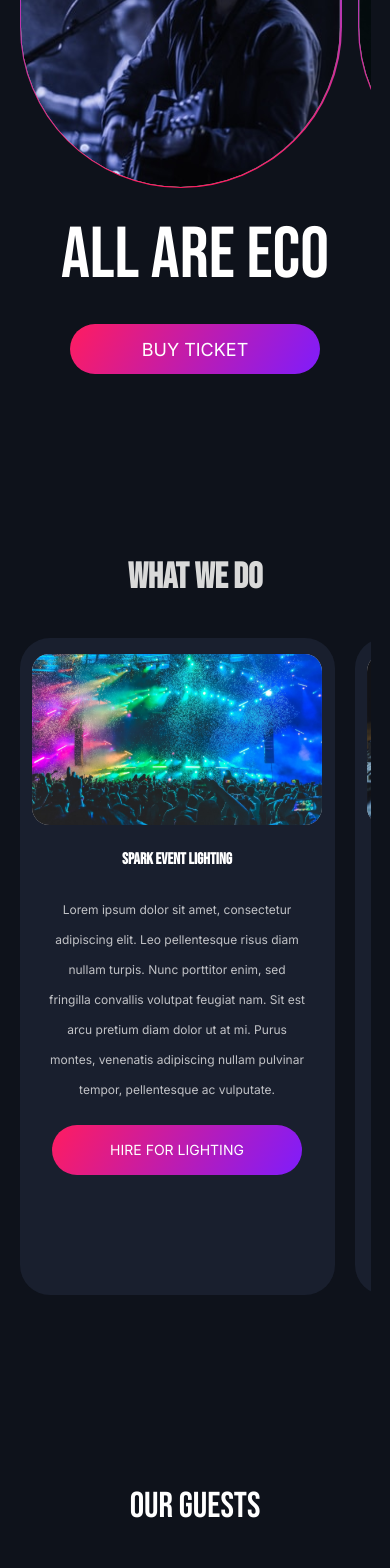
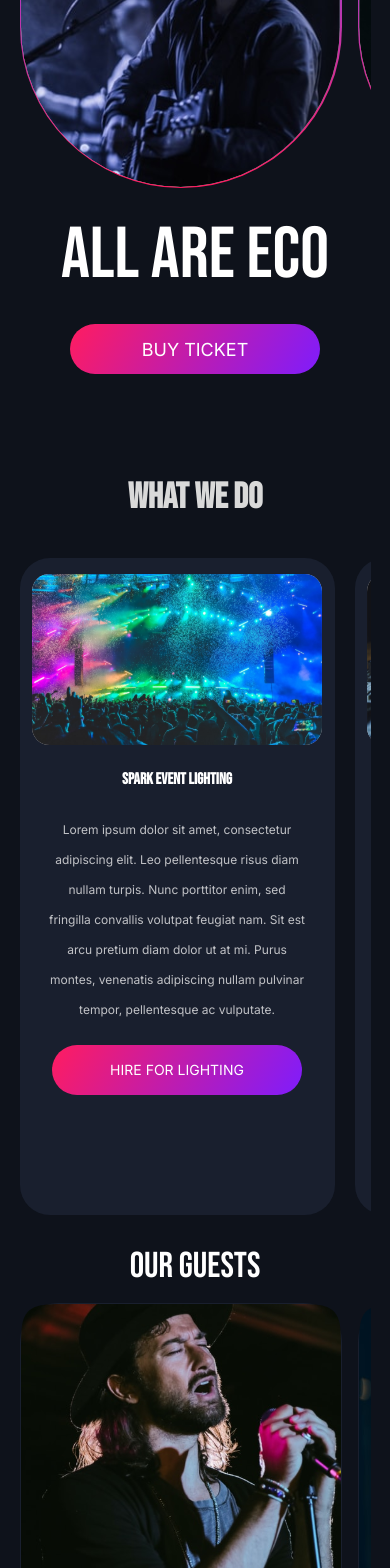
Before and after one commit to AveryU1/events-landing-page, a Next.js app: page / in a window 390 px wide. Shown: the part 432-2000 px from the top of the page. Built offline with nearby package versions, Linux system fonts and the light colour scheme.

Commit message:
add animations in every component using framer-motion

```diff
--- a/app/components/Guests.jsx
+++ b/app/components/Guests.jsx
@@ -1,15 +1,19 @@
+"use client";
 import React from "react";
 import guest1 from "../../public/assets/guest1.svg";
 import guest2 from "../../public/assets/guest2.svg";
 import guest3 from "../../public/assets/guest3.svg";
 import Image from "next/image";
 import { inter } from "../fonts";
+import { motion } from "framer-motion";
 export const Guests = () => {
     return (
-        <section className="max-w-[1440px] w-[90%] m-auto pt-24" id="team">
-            <h2 className="text-white text-4xl md:text-[72px] text-center ">Our Guests</h2>
+        <section className="max-w-[1440px] w-[90%] m-auto pt-4" id="team">
+            <h2 className="text-white text-4xl md:text-[72px] text-center ">
+                Our Guests
+            </h2>
             <ul
-                className={`${inter.variable} font-inter flex items-center lg:items-start xxs:overflow-auto snap-x snap-mandatory snap-center gap-4 lg:overflow-visible lg:justify-between lg:pt-24 md:gap-[29px] py-24`}
+                className={`${inter.variable} font-inter flex items-center lg:items-start xxs:overflow-auto snap-x snap-mandatory snap-center gap-4 lg:overflow-visible lg:justify-between lg:pt-4 md:gap-[29px] py-4`}
             >
                 {[
                     {
@@ -28,10 +32,12 @@ export const Guests = () => {
                         imgUrl: guest3,
                     },
                 ].map((elem, index) => (
-                    <li
-                        key={index}
+                    <motion.div
                         className="rounded-[2.40rem] snap-center xxs:shrink-0 lg:shrink p-[1px] lg:  bg-[#191F2E]"
+                        whileInView={{ opacity: [0, 1] }}
+                        transition={{ duration: 1, delayChildren: 1 }}
                     >
+                        <li key={index}>
                             <Image
                                 className="lg:w-[400px]"
                                 src={elem.imgUrl}
@@ -51,6 +57,7 @@ export const Guests = () => {
                                 </p>
                             </article>
                         </li>
+                    </motion.div>
                 ))}
             </ul>
         </section>
--- a/app/components/Hero.jsx
+++ b/app/components/Hero.jsx
@@ -1,21 +1,30 @@
-import { Bebas_Neue } from "next/font/google";
+"use client";
 import React from "react";
 import heroImage1 from "../../public/assets/hero1.svg";
 import heroImage2 from "../../public/assets/hero2.svg";
 import heroImage3 from "../../public/assets/hero3.svg";
+import { motion } from "framer-motion";
 
 import Image from "next/image";
 const Hero = () => {
     return (
         <section className="max-w-[1440px] w-[90%] m-auto relative" id="home">
-            <div className="pt-24 lg:absolute lg:left-[20%]">
+            <motion.div
+                whileInView={{ opacity: [0, 1] }}
+                transition={{ duration: 1, delayChildren: 1 }}
+            >
+                <motion.div
+                    whileInView={{ y: [-100, 0], opacity: [0, 1] }}
+                    transition={{ duration: 1, delayChildren: 1 }}
+                    className="pt-24 lg:absolute lg:left-[20%]"
+                >
                     <h1 className="text-white text-center text-7xl lg:hidden">
                         EVENT 2023
                     </h1>
                     <h1 className="hidden lg:block text-white text-[120px] xl:text-[150px] ">
                         EVENT
                     </h1>
-            </div>
+                </motion.div>
                 <div className="hidden lg:block text-white lg:absolute lg:bottom-[40%] lg:right-[20%]">
                     <h1 className="text-[120px] xl:text-[150px]">2023</h1>
                 </div>
@@ -51,16 +60,27 @@ const Hero = () => {
                         />
                     </li>
                 </ul>
+            </motion.div>
             <div className="relative flex justify-center items-center m-[2rem]">
                 <div
                     className="h-96 w-full text-center bg-cover bg-no-repeat bg-center opacity-10 hidden lg:block"
                     style={{ backgroundImage: "url('/assets/crowd.webp')" }}
                 ></div>
                 <article className="lg:absolute flex flex-col justify-center items-center">
+                    <motion.div
+                        whileInView={{ x: [-100, 0], opacity: [0, 1] }}
+                        transition={{ duration: 1 }}
+                    >
                         <h2 className="text-7xl text-white ">ALL ARE ECO</h2>
+                    </motion.div>
+                    <motion.div
+                        whileInView={{ x: [100, 0], opacity: [0, 1] }}
+                        transition={{ duration: 1 }}
+                    >
                         <button className="text-[18px] cursor-pointer m-8 font-inter text-white w-[250px] h-[50px] rounded-[50px] btn-gradient">
                             BUY TICKET
                         </button>
+                    </motion.div>
                 </article>
             </div>
         </section>
--- a/app/components/OurPartners.jsx
+++ b/app/components/OurPartners.jsx
@@ -1,26 +1,56 @@
-import { partners } from '../constants/whatWeDo'
-import Image from 'next/image'
-import { VscLinkExternal } from 'react-icons/vsc'
-
+"use client";
+import { partners } from "../constants/whatWeDo";
+import Image from "next/image";
+import { VscLinkExternal } from "react-icons/vsc";
+import { motion } from "framer-motion";
 export const OurPartners = () => {
     return (
-    <section className="flex flex-col gap-10 overflow-hidden max-w-[1440px] w-[90%] m-auto py-24" id='partners'>
-        <h2 className="uppercase text-[#D9D9D9] text-4xl font-bebas_neue text-center font-bold pt-6 md:text-[72px]">our partners</h2>
-        <ul className='flex flex-col gap-5 sm:flex-row sm:flex-wrap justify-center md:justify-between items-center'>
-            {
-                partners.map(partner => (
-                    <li key={partner.id} className='h-[315px] flex-shrink-0'>
-                            <Image src={partner.imgLink} width={350} height={315} alt='partners img' className="md:h-auto"/>
-                        <div className='bg-color-card w-[350px] h-[86px] flex-shrink-0 flex justify-center items-center rounded-b-[50px] relative bottom-[85px]'>
-                            <article className='flex justify-center items-center gap-2'>
-                                <a href='#' className='text-[#fff] text-lg font-inter font-medium'>{partner.link}</a>
-                                <span className='text-[#fff]'><VscLinkExternal/></span>
+        <section
+            className="flex flex-col gap-10 overflow-hidden max-w-[1440px] w-[90%] m-auto py-24"
+            id="partners"
+        >
+            <h2 className="uppercase text-[#D9D9D9] text-4xl font-bebas_neue text-center font-bold pt-6 md:text-[72px]">
+                our partners
+            </h2>
+            <ul className="flex flex-col gap-5 sm:flex-row sm:flex-wrap justify-center md:justify-between items-center">
+                {partners.map(partner => (
+                    <motion.div
+                        whileInView={{ opacity: [0, 1], scale: [0.5, 1] }}
+                        animate={{ opacity: 1, scale: 1 }}
+                        transition={{
+                            duration: 0.8,
+                            delay: 0.5,
+                            ease: [0, 0.71, 0.2, 1.01],
+                        }}
+                    >
+                        <li
+                            key={partner.id}
+                            className="h-[315px] flex-shrink-0"
+                        >
+                            <Image
+                                src={partner.imgLink}
+                                width={350}
+                                height={315}
+                                alt="partners img"
+                                className="md:h-auto"
+                            />
+                            <div className="bg-color-card w-[350px] h-[86px] flex-shrink-0 flex justify-center items-center rounded-b-[50px] relative bottom-[85px]">
+                                <article className="flex justify-center items-center gap-2">
+                                    <a
+                                        href="#"
+                                        className="text-[#fff] text-lg font-inter font-medium"
+                                    >
+                                        {partner.link}
+                                    </a>
+                                    <span className="text-[#fff]">
+                                        <VscLinkExternal />
+                                    </span>
                                 </article>
                             </div>
                         </li>
-                ))
-            }
+                    </motion.div>
+                ))}
             </ul>
         </section>
-  )
-}
+    );
+};
--- a/app/components/WhatWeDo.jsx
+++ b/app/components/WhatWeDo.jsx
@@ -1,12 +1,21 @@
+"use client";
 import { CardWhat } from "../ui/CardWhat";
-
+import { motion } from "framer-motion";
 export const WhatWeDo = () => {
     return (
-        <section className="flex flex-col gap-10 overflow-hidden py-24 max-w-[1440px] w-[90%] m-auto" id="about">
-
-                    <h2 className="text-[#D9D9D9] text-4xl font-bebas_neue text-center font-bold pt-6  md:text-[72px] md:pl-10">WHAT WE DO</h2>
-                    <CardWhat />
-
+        <section
+            className="flex flex-col gap-10 overflow-hidden py-4 max-w-[1440px] w-[90%] m-auto"
+            id="about"
+        >
+            <motion.div
+                whileInView={{ opacity: [0, 1] }}
+                transition={{ duration: 1, delayChildren: 1 }}
+            >
+                <h2 className="text-[#D9D9D9] text-4xl font-bebas_neue text-center font-bold pt-6  md:text-[72px] md:pl-10">
+                    WHAT WE DO
+                </h2>
+            </motion.div>
+            <CardWhat />
         </section>
     );
 };
--- a/app/globals.css
+++ b/app/globals.css
@@ -25,9 +25,15 @@ body {
     )
     rgb(var(--background-start-rgb));
 } */
-
+* {
+    box-sizing: border-box;
+    padding: 0;
+    margin: 0;
+    scroll-behavior: smooth;
+    scroll-padding-top: 6rem;
+}
 @layer components {
-  .btn-gradient {
-    background: linear-gradient(301deg, #7F1CFC 0%, #FF1C60 100%);
-  }
+    .btn-gradient {
+        background: linear-gradient(301deg, #7f1cfc 0%, #ff1c60 100%);
+    }
 }
--- a/app/ui/CardWhat.jsx
+++ b/app/ui/CardWhat.jsx
@@ -1,10 +1,14 @@
 import { whatWeDo } from "../constants/whatWeDo";
 import Image from "next/image";
-
+import { motion } from "framer-motion";
 export const CardWhat = () => {
     return (
-        <div className="flex gap-5 items-center overflow-x-scroll md:overflow-hidden md:flex-wrap md:justify-between md:gap-[36px]">
-            {whatWeDo.map((context) => (
+        <motion.div
+            whileInView={{ opacity: [0, 1] }}
+            transition={{ duration: 1, delayChildren: 1 }}
+            className="flex gap-5 items-center overflow-x-scroll md:overflow-hidden md:flex-wrap md:justify-between md:gap-[36px]"
+        >
+            {whatWeDo.map(context => (
                 <div
                     key={context.id}
                     className="rounded-[30px] bg-color-card flex flex-col items-center w-[315px] h-[657px] aspect-square md:w-[455px] xl:w-[555px]"
@@ -29,6 +33,6 @@ export const CardWhat = () => {
                     </div>
                 </div>
             ))}
-        </div>
+        </motion.div>
     );
 };
--- a/package.json
+++ b/package.json
@@ -13,6 +13,7 @@
     "autoprefixer": "10.4.14",
     "eslint": "8.43.0",
     "eslint-config-next": "13.4.7",
+    "framer-motion": "^10.12.21",
     "next": "13.4.7",
     "postcss": "8.4.24",
     "react": "18.2.0",
```
Also changed, not shown: 1 other file (tests, documents, lock files or other folders). Lines whose indentation alone changed are shown as unchanged.
